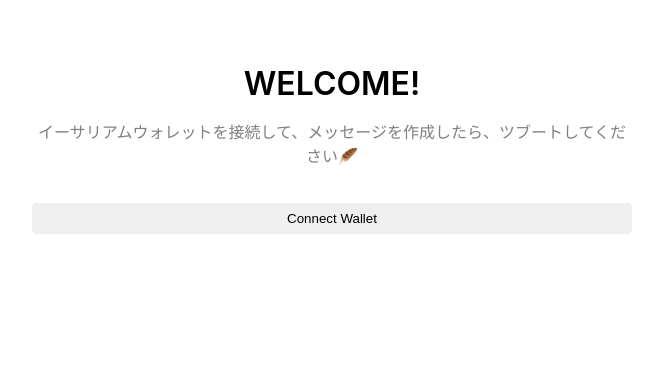
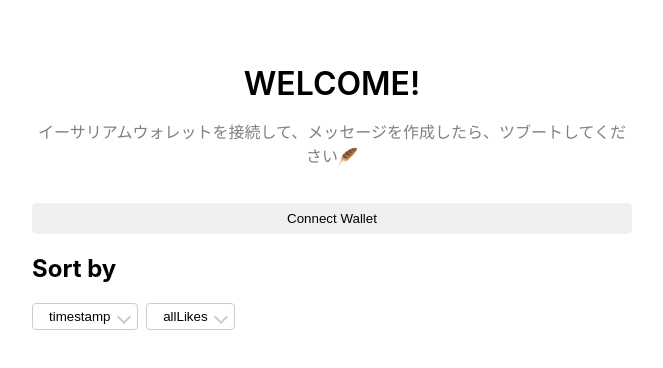
Before and after one commit to yk-saito/social-network-3.0, a React (Create React App) app in the folder web/: page / in a window 1280 px wide. Shown: the top 368 px of the page, without its empty margins (308-971 px from the left). Built offline with nearby package versions, Linux system fonts and the light colour scheme.

Commit message:
feat(simple-contractor/-web/): Added ability to sort posts
keyword: timestamp, allLikes

```diff
--- a/web/src/App.css
+++ b/web/src/App.css
@@ -33,6 +33,71 @@
 
 }
 
+.sortButton {
+  margin: 0 0 16px;
+}
+
+.sortButton button{
+  position: relative;
+  display: inline-block;
+  margin: 0 8px 8px 0;
+  padding: .4em 2em .4em 1.2em;
+  background: none;
+  border: 1px solid #ccc;
+  border-radius: 4px;
+  text-align: center;
+  cursor: pointer;
+  transition: .3s ease;
+}
+
+.sortButton button::after{
+  position: absolute;
+  top: calc(50% - 5px);
+  right: 8px;
+  content: '';
+  display: block;
+  width: 8px;
+  height: 8px;
+  border-top: 2px solid #ccc;
+  border-right: 2px solid #ccc;
+  transform: rotate(135deg);
+  transition: .3s ease;
+}
+
+.sortButton button:focus::after{
+  border-color: #666666;
+}
+
+.sortButton button:focus.asc::after{
+  top: calc(50% - 3px);
+  transform: rotate(315deg);
+}
+
+.sortButton button:focus.desc::after {
+  top: calc(50% - 5px);
+  transform: rotate(135deg);
+}
+
+.listContainer {
+  display: flex;
+  flex-direction: column;
+  justify-content: center;
+  max-width: 600px;
+}
+
+.listPropaty {
+  color: #ccc;
+  font-size: .9em;
+}
+
+.listInfo{
+  color: #ccc;
+  font-size: .0.5em;
+}
+
+/*
+  "Like!" Button
+*/
 .likeButton{
   background:#3b5998;
   padding:0px 10px;
@@ -43,9 +108,14 @@
   height:25px;
   line-height:25px;
 }
+
 .likeButton:hover{
   background:#444;
 }
+
+/*
+  Display number of likes
+*/
 .counter{
   background:#fafafa;
   border:1px solid #aaa;
@@ -56,6 +126,7 @@
   height: 23px;
   line-height:23px;
 }
+
 .counter:before{
   display:block;
   float:left;
--- a/web/src/App.js
+++ b/web/src/App.js
@@ -1,11 +1,13 @@
-import React, { useEffect, useState } from "react";
+import React, { useEffect, useMemo, useState } from "react";
 import { ethers } from "ethers";
 import abi from './utils/Posting.json';
 import './App.css';
+import List from './List.js';
+import SortButton from './SortButton.js';
 
 const App = () => {
   /* デプロイされたコントラクトのアドレスを保持する */
-  const contractAddress = "0xaD6117663F9B0Fc629E5AB43791fe915564fa295";
+  const contractAddress = "0x48EAc03d91857adA0b97211Fc88a65bBA9e98E23";
 
   /* ABIの内容を参照 */
   const contractABI = abi.abi;
@@ -18,6 +20,9 @@ const App = () => {
   const [messageValue, setMessageValue] = useState("");
   /* 全ての投稿(posts)を保存する */
   const [allPosts, setAllPosts] = useState([]);
+
+  /* ソートの条件を保存する */
+  const [sort, setSort] = useState({key: "timestamp", order: -1});
 
   const getAllPosts = async () => {
     const { ethereum } = window;
@@ -51,6 +56,8 @@ const App = () => {
 
         // React Stateにデータを格納
         setAllPosts(postsCleaned);
+        console.log("Object key: ", Object.keys(allPosts[0]));
+
       } else {
         console.log("Ethereum object doesn't exist!");
       }
@@ -161,41 +168,7 @@ const App = () => {
   };
 
   /**
-   * Like!ボタンを押した時のイベントハンドラ
-   */
-    const likeButton = async (postId) => {
-    try {
-      const { ethereum } = window;
-      if (!ethereum) {
-        alert("Ethereum object doesn't exist!");
-        return;
-      }
-      // コントラクトのインスタンスを生成。コントラクトへの接続を行う
-      const provider = new ethers.providers.Web3Provider(ethereum);
-      const signer = provider.getSigner();
-      const postingContract = new ethers.Contract(
-        contractAddress,
-        contractABI,
-        signer
-      );
-      // コントラクタにいいねの数を書き込む
-      const likedTxn = await postingContract.updateTotalLikes(postId, {
-        gasLimit: 300000,
-      });
-      console.log("[likeButton] Mining...", likedTxn.hash);
-      await likedTxn.wait();
-      console.log("[likeButton] Mined -- ", likedTxn.hash);
-    } catch(error) {
-      console.log(error);
-    }
-  };
-
-  /**
-   * postの回数をカウントする関数
-   * - provider: (=MetaMask)
-   *   ユーザーは、providerを介してブロックチェーン上のイーサリアムノードに接続する
-   * - signer
-   *   ユーザーのウォレットアドレスを抽象化したもの。これを使用して、署名つきトランザクションを送信
+   * 投稿をコンストラクタに書き込む
    */
   const post = async () => {
     try {
@@ -242,6 +215,78 @@ const App = () => {
         console.log("Ethereum object doesn't exist!");
       }
     } catch (error) {
+      console.log(error);
+    }
+  };
+
+  // ソートボタン
+  const KEYS = ['timestamp', 'allLikes'];
+
+  /**
+   * ソートの条件に沿って投稿を並べ替える
+   * @param {*} key
+   */
+  const handleSort = (key) => {
+    console.log('clike: ' + key);
+    if (sort.key === key) {
+      setSort({ ...sort, order: -sort.order });
+    } else {
+      setSort({
+        key: key,
+        order: 1
+      })
+    }
+  };
+
+  /**
+   * ソート後のデータを格納する
+   */
+  let sortedPosts = useMemo(() => {
+    let _sortedPosts = allPosts;
+    if (sort.key) {
+      _sortedPosts = _sortedPosts.sort((a, b) => {
+        a = a[sort.key];
+        b = b[sort.key];
+
+        if (a === b) {
+          return 0;
+        }
+        if (a > b) {
+          return 1 * sort.order;
+        }
+        return -1 * sort.order;
+      });
+    }
+    return _sortedPosts;
+  }, [sort, allPosts]);
+
+  /**
+   * Like!ボタンを押した時のハンドラ
+   */
+  const handleLike = async (postId) => {
+    console.log("clike: " + postId);
+    try {
+      const { ethereum } = window;
+      if (!ethereum) {
+        alert("Ethereum object doesn't exist!");
+        return;
+      }
+      // コントラクトのインスタンスを生成。コントラクトへの接続を行う
+      const provider = new ethers.providers.Web3Provider(ethereum);
+      const signer = provider.getSigner();
+      const postingContract = new ethers.Contract(
+        contractAddress,
+        contractABI,
+        signer
+      );
+      // コントラクタにいいねの数を書き込む
+      const likedTxn = await postingContract.updateTotalLikes(postId, {
+        gasLimit: 300000,
+      });
+      console.log("[likeButton] Mining...", likedTxn.hash);
+      await likedTxn.wait();
+      console.log("[likeButton] Mined -- ", likedTxn.hash);
+    } catch(error) {
       console.log(error);
     }
   };
@@ -296,32 +341,31 @@ const App = () => {
             </button>
           )
         }
+        {/* ソートボタンを表示 */}
+        <div className="sortButton">
+          <h2>Sort by</h2>
+          {
+            KEYS.map((key, index) => (
+              <SortButton
+                key={index}
+                button={key}
+                handleSort={handleSort}
+                sort={sort} />
+            ))
+          }
+        </div>
+        <div className="listContainer">
         {/* 履歴を表示する */}
         {
           currentAccount &&
-            allPosts
-              .slice(0)
-              .reverse()
-              .map((post, index) => {
-                return (
-                  <div
-                    key={index}
-                    style={{
-                      backgroundColor: "#F8F8FF",
-                      marginTop: "16px",
-                      padding: "8px",
-                    }}
-                  >
-                    <div>Address: {post.user}</div>
-                    <div>Time: {post.timestamp.toUTCString()}</div>
-                    <div>Message: {post.message}</div>
-                    {/* いいねボタンを表示 */}
-                  <div className="likeButton" onClick={() => likeButton(post.id)}>Like!</div>
-                  <div className="counter">{post.allLikes}</div>
-                  </div>
-                );
-              })
+            sortedPosts.map((post) => (
+              <List
+                key={post.id}
+                post={post}
+                handleLike={handleLike}/>
+            ))
         }
+        </div>
       </div>
     </div>
   );
--- /dev/null
+++ b/web/src/List.js
@@ -0,0 +1,31 @@
+import React from 'react';
+
+// getAllPost系を全てこっちに移行
+
+const List = ( {post, handleLike} ) => {
+  return (
+    <div>
+      <p>
+        <span className="listPropaty">Address : </span>
+        <span className="listInfo">{post.user}</span>
+      </p>
+      <p>
+        <span className="listPropaty">Time : </span>
+        <span className="listInfo">{post.timestamp.toUTCString()}</span>
+      </p>
+      <p>
+        {post.message}
+      </p>
+      {/* いいねボタンを表示 */}
+      <p className="likeButton" onClick={() => handleLike(post.id)}>
+        Like!
+      </p>
+      {/* いいねの数を表示 */}
+      <p className="counter">
+        {post.allLikes}
+      </p>
+    </div>
+  );
+};
+
+export default List;
--- /dev/null
+++ b/web/src/SortButton.js
@@ -0,0 +1,13 @@
+import React from 'react';
+
+const SortButton = ( {button, handleSort, sort} ) => {
+  return (
+    <button
+      onClick={() => handleSort(button)}
+      className={sort.key === button ? sort.order === 1 ? 'focus asc' : 'focus desc' : ''}>
+      {button}
+    </button>
+  );
+};
+
+export default SortButton;
```
Also changed, not shown: web/src/utils/Posting.json (+3 -3 lines), 2 other files (tests, documents, lock files or other folders).
